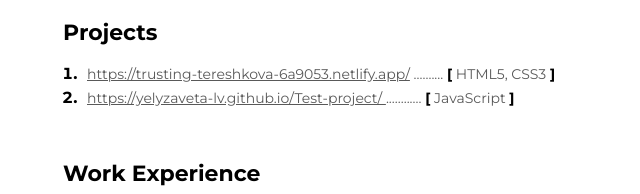
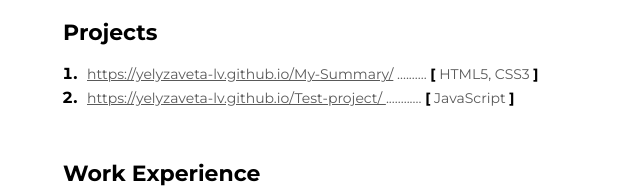
Before and after one commit to Yelyzaveta-LV/My-Summary, a plain HTML site: page index.html in a window 1280 px wide. Shown: the part 431-625 px from the top of the page, 517-1157 px from the left. Drawn offline with Linux system fonts and the light colour scheme.

Commit message:
Сhanged project link

```diff
--- a/index.html
+++ b/index.html
@@ -40,9 +40,9 @@
             <li class="my-projet-itme">
               <span class="my-projet-text">
                 <a
-                  href="https://trusting-tereshkova-6a9053.netlify.app/"
+                  href="https://yelyzaveta-lv.github.io/My-Summary/"
                   class="my-projet-link"
-                  >https://trusting-tereshkova-6a9053.netlify.app/</a
+                  >https://yelyzaveta-lv.github.io/My-Summary/</a
                 >
                 ..........
                 <span class="my-projet-bracket">[</span> HTML5, CSS3
```
